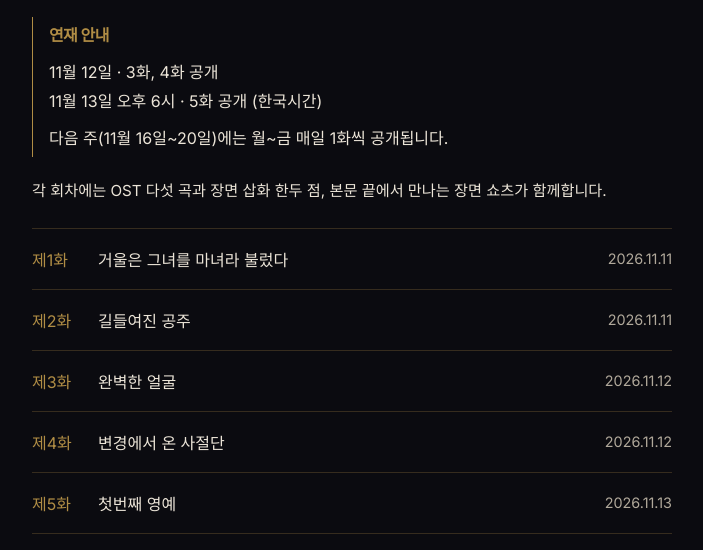
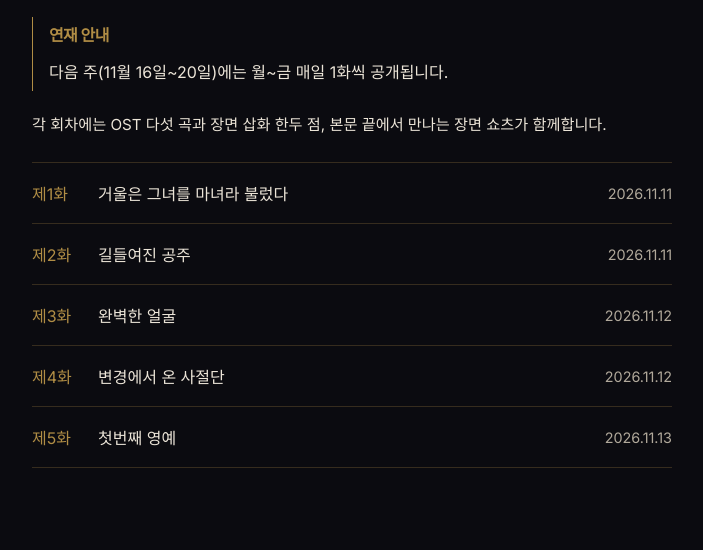
Before and after one commit to innerarchitectofficial/iris-ashworth-site, a plain HTML site: page contents.html in a window 1280 px wide. Shown: the part 398-948 px from the top of the page, without its empty margins (288-991 px from the left). Drawn offline with Linux system fonts and the light colour scheme.

Commit message:
Add files via upload

```diff
--- a/contents.html
+++ b/contents.html
@@ -26,8 +26,6 @@
       <p class="meta">완벽한 얼굴을 그만두는 법</p>
       <aside class="release-notice" aria-labelledby="release-notice-title">
         <h2 id="release-notice-title">연재 안내</h2>
-        <p><time datetime="2026-11-12">11월 12일</time> · 3화, 4화 공개<br>
-          <time datetime="2026-11-13T18:00:00+09:00">11월 13일 오후 6시</time> · 5화 공개 (한국시간)</p>
         <p>다음 주(11월 16일~20일)에는 월~금 매일 1화씩 공개됩니다.</p>
       </aside>
       <p class="episode-note">각 회차에는 OST 다섯 곡과 장면 삽화 한두 점, 본문 끝에서 만나는 장면 쇼츠가 함께합니다.</p>
```
